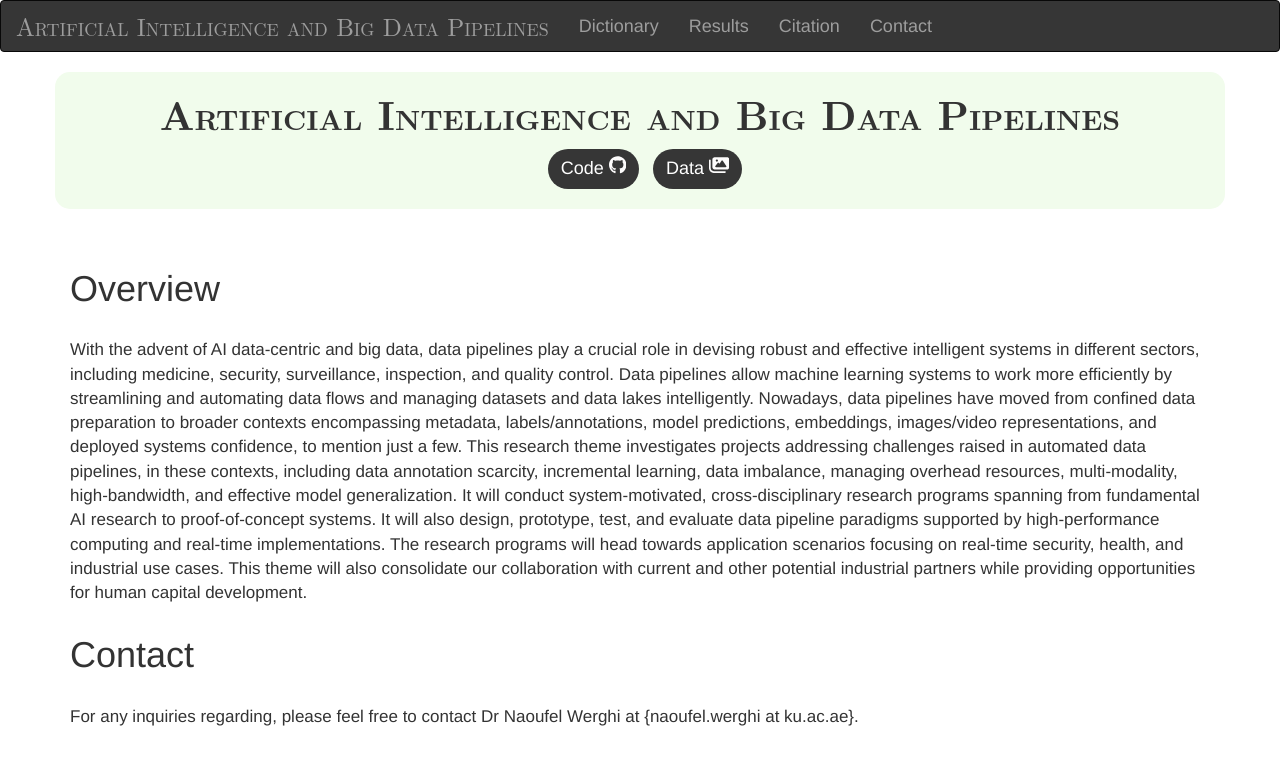
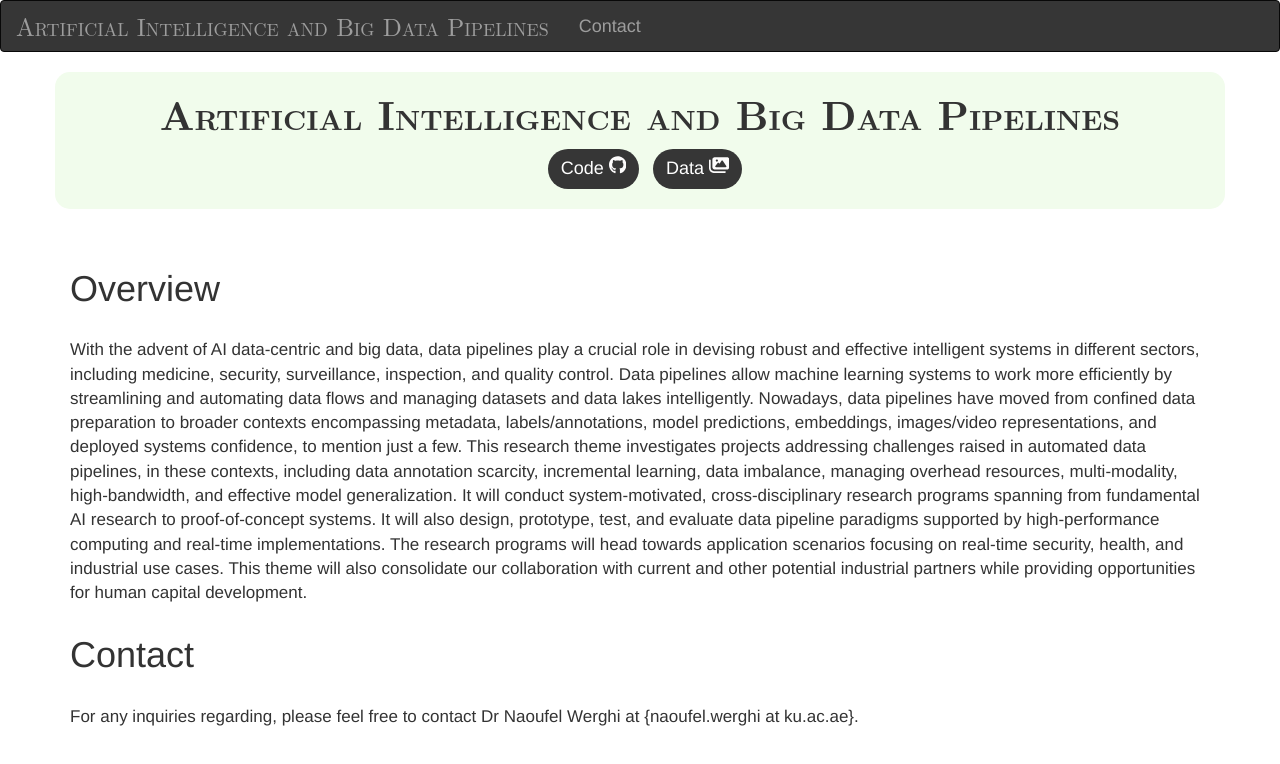
Before and after one commit to CV-MI/CV-MI-Project, a plain HTML site: page index.html in a window 1280 px wide. Drawn offline with nearby package versions, Linux system fonts and the light colour scheme.

Commit message:
Update index.html

```diff
--- a/index.html
+++ b/index.html
@@ -225,10 +225,9 @@
       <div class="collapse navbar-collapse" id="myNavbar">
         <ul class="nav navbar-nav navsize">
           <!-- <li><a href="https://arxiv.org/abs/2306.11207">Paper</a></li> -->
-          <li><a href="#dataset">Dictionary</a></li>
-          <li><a href="#result">Results</a></li>
+
           <!-- <li><a href="#author">Authors</a></li> -->
-          <li><a href="#cite">Citation</a></li>
+
           <li><a href="#contact">Contact</a></li>
         </ul>
       </div>
```
